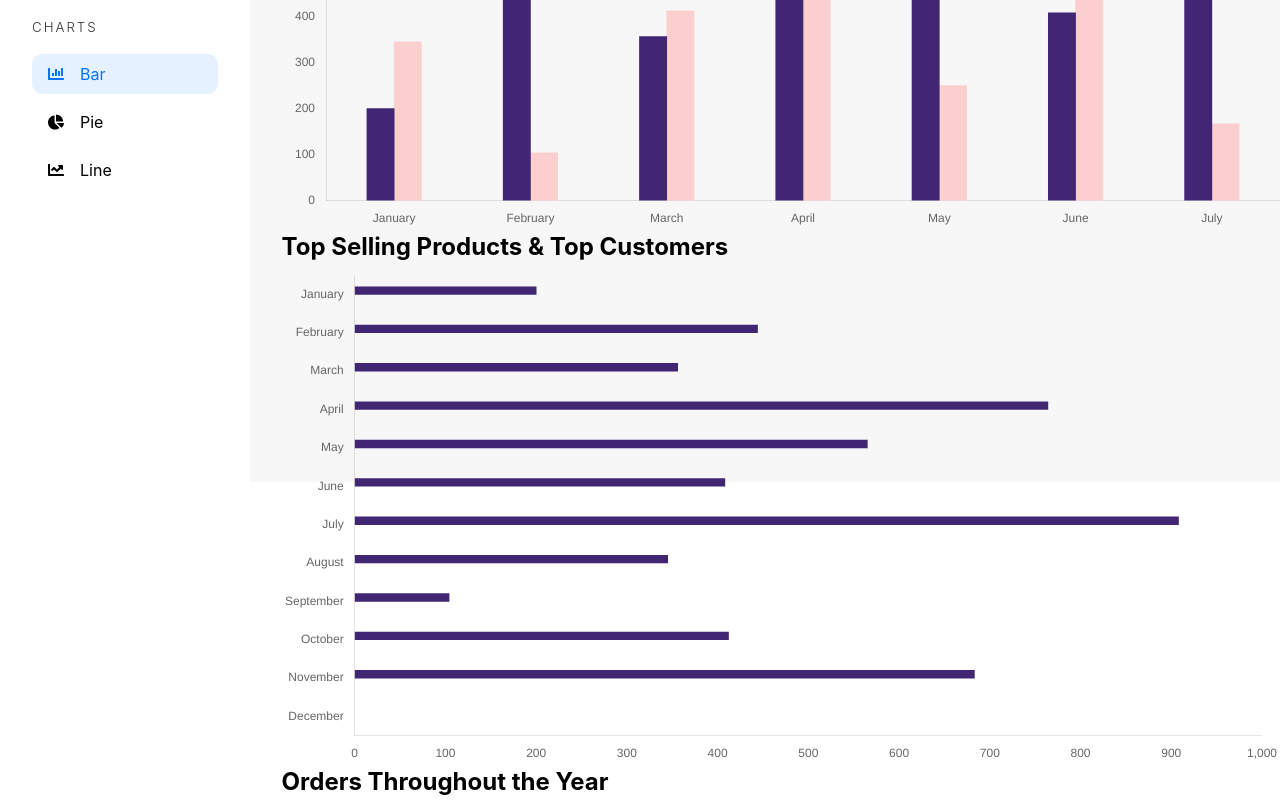
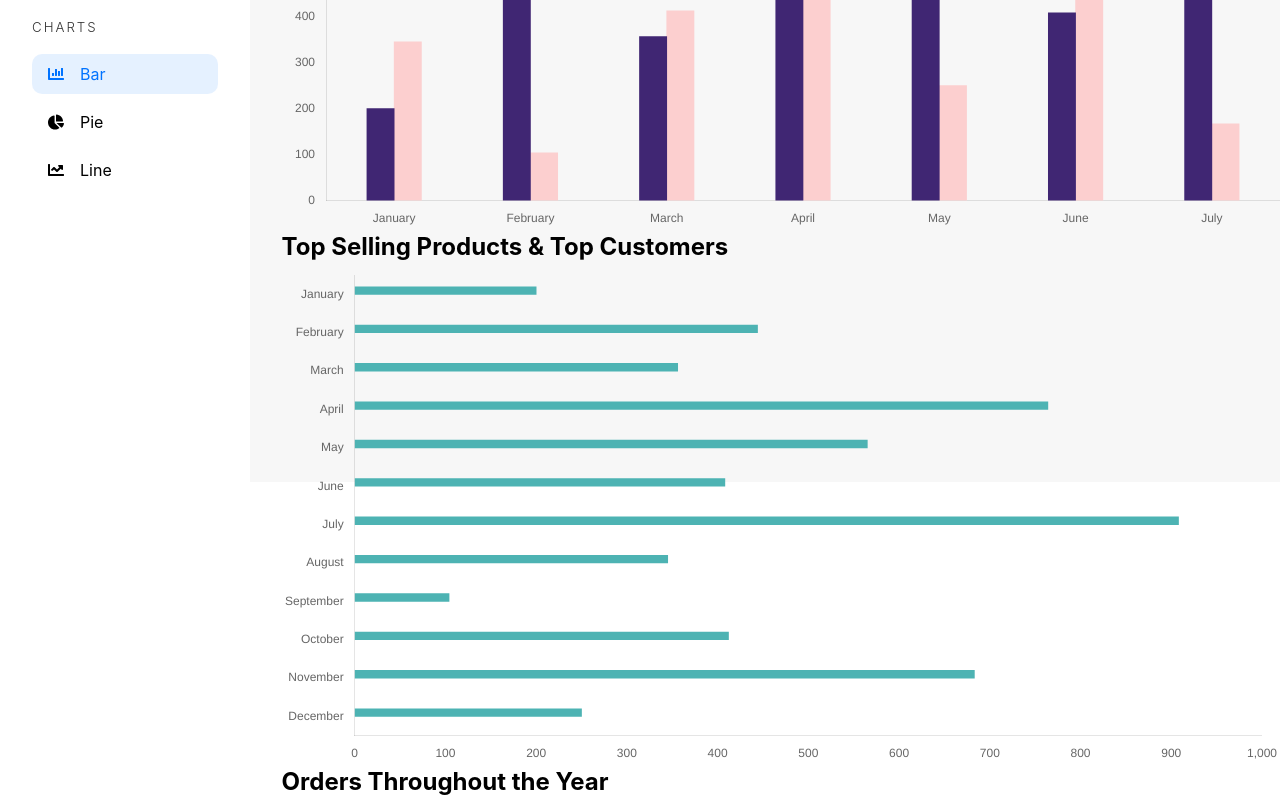
Before and after one commit to AaaSsHhUu/Ecommerce, a React (Vite) app in the folder ecommerce-frontend/: page /admin/chart/bar in a window 1280 px wide. Shown: the part 318-1118 px from the top of the page. Built offline with nearby package versions, Linux system fonts and the light colour scheme.

Commit message:
modified props for months bar chart

```diff
--- a/ecommerce-frontend/src/pages/admin/charts/BarCharts.tsx
+++ b/ecommerce-frontend/src/pages/admin/charts/BarCharts.tsx
@@ -35,11 +35,11 @@ const BarCharts = () => {
 
             <section>
               <BarChart
-                data1={[200,444,356,764,565,408,908,345,104,412,683,250,786,167]}
+                data1={[200,444,356,764,565,408,908,345,104,412,683,250]}
                 data2={[]}
                 title1="Products"
                 title2=""
-                bgColor1="hsl(260,50%,30%)"
+                bgColor1="hsl(180,40%,50%)"
                 bgColor2=""
                 labels={months}
                 horizontal={true}
```
